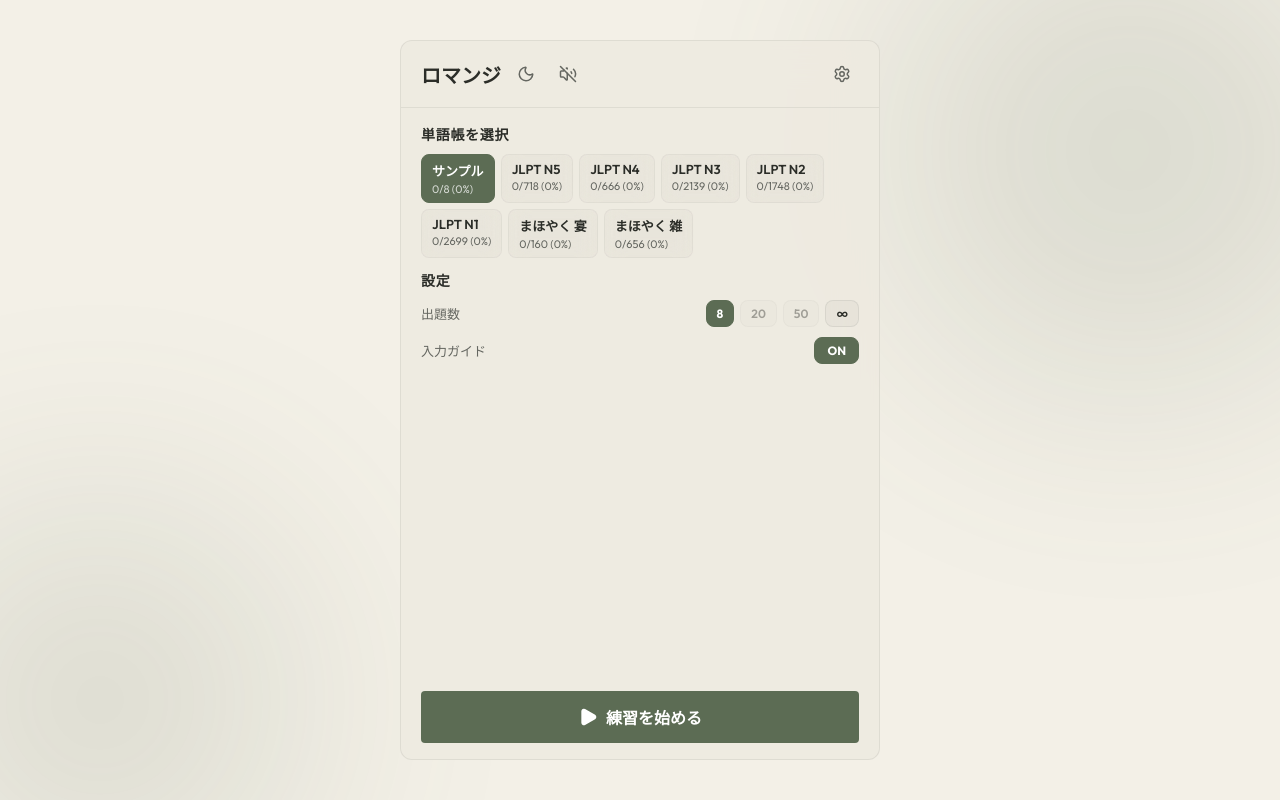
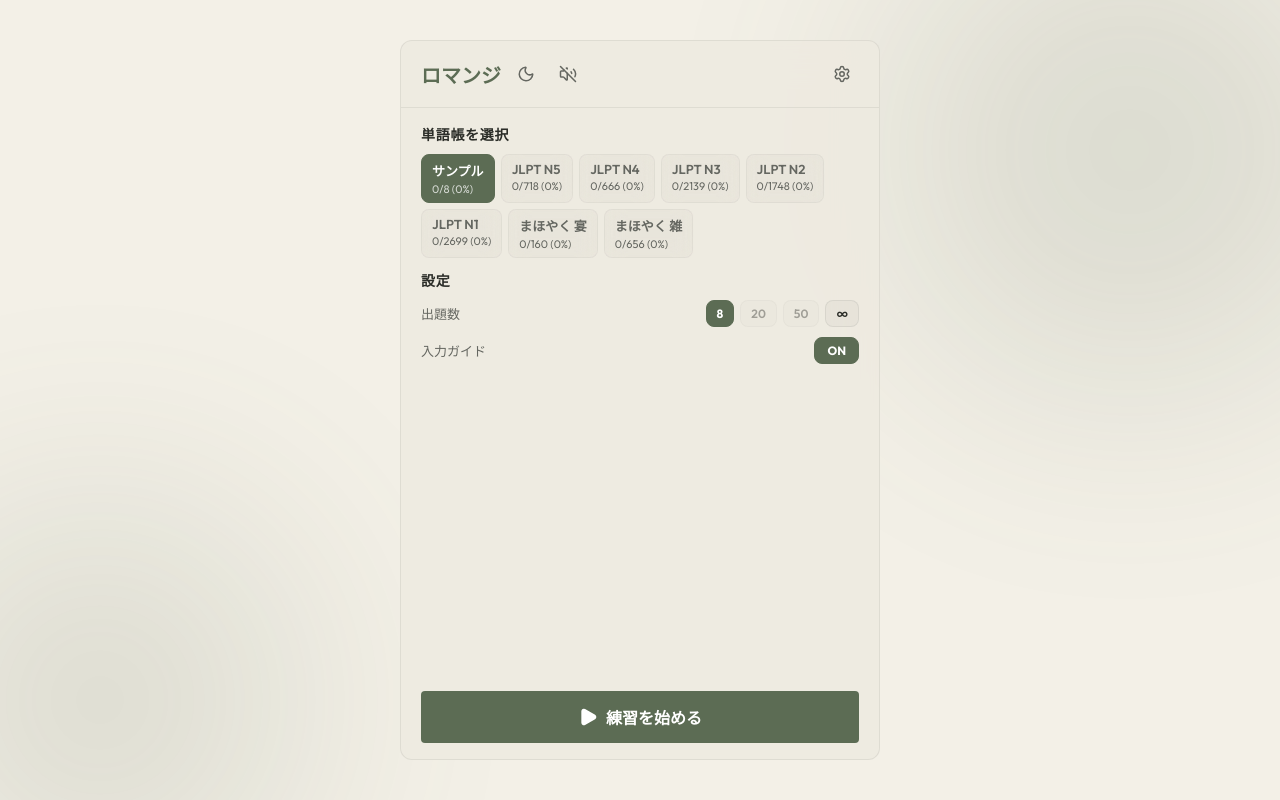
Before and after one commit to a1sareru/romanji, a React (Vite) app: page / in a window 1280 px wide. Built offline with nearby package versions, Linux system fonts and the light colour scheme.

Commit message:
style: font color for library names

```diff
--- a/src/index.css
+++ b/src/index.css
@@ -236,7 +236,7 @@ button:active {
 .app-title {
   font-size: 20px;
   font-weight: 800;
-  color: var(--text-primary);
+  color:var(--color-accent);
 }
 
 .icon-btn {
@@ -704,6 +704,7 @@ button:active {
   flex: 1;
 }
 .library-name {
+  color: var(--text-secondary);
   font-size: 16px;
   font-weight: 700;
   margin-bottom: 4px;
```
